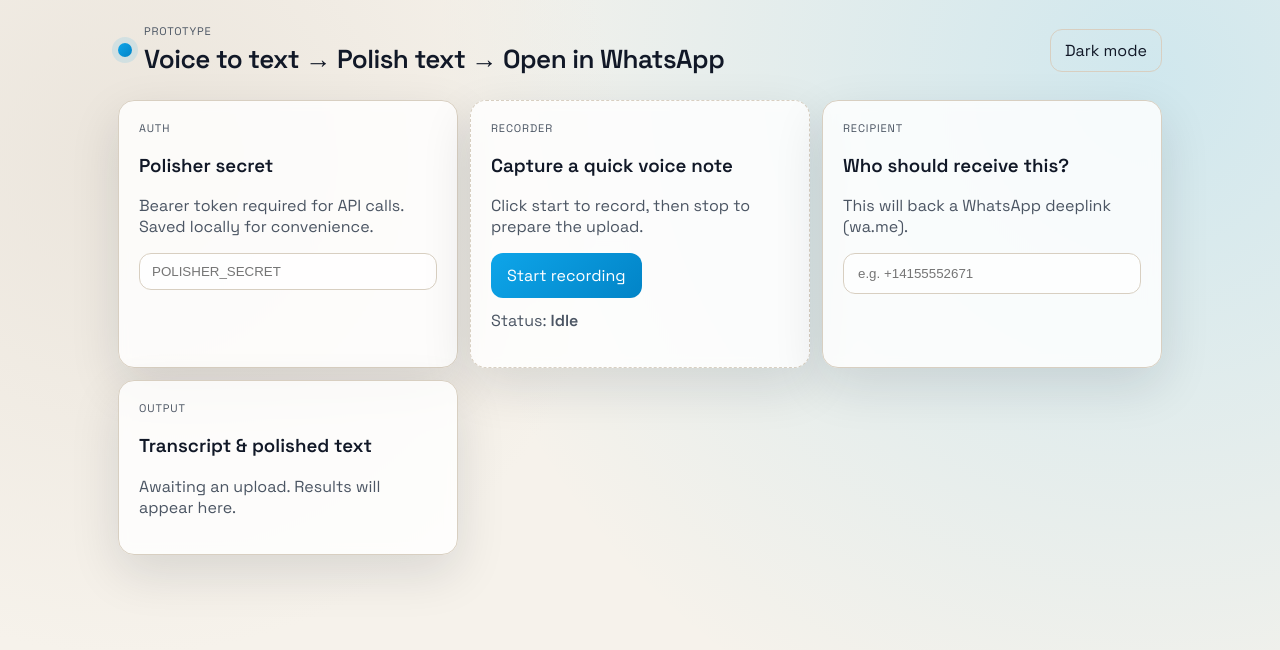
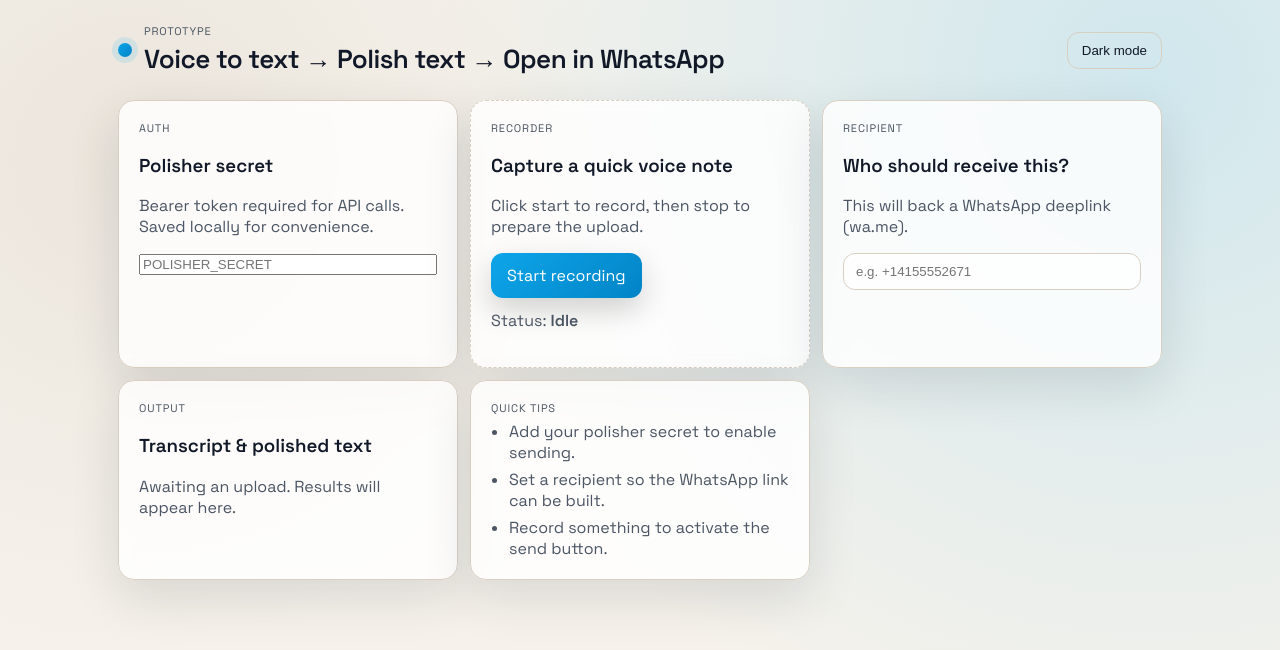
Before and after one commit to GearoidSugrue/voice-to-whatsapp, a Vue app in the folder web/: page / in a window 1280 px wide. Shown: the top 650 px of the page. Built offline with nearby package versions, Linux system fonts and the light colour scheme; no server answers.

Commit message:
Refactor css and add a test

```diff
--- a/web/package.json
+++ b/web/package.json
@@ -16,6 +16,7 @@
     "@types/node": "^24.10.1",
     "@vitejs/plugin-vue": "^6.0.1",
     "@vitest/ui": "^2.1.4",
+    "@vue/test-utils": "^2.4.6",
     "@vue/tsconfig": "^0.8.1",
     "jsdom": "^27.2.0",
     "msw": "^2.7.3",
--- a/web/src/App.vue
+++ b/web/src/App.vue
@@ -75,6 +75,15 @@
         <p class="eyebrow">Error</p>
         <p>{{ apiError }}</p>
       </div>
+
+      <div v-if="!hasAuth || !hasRecipient || !hasAudio" class="panel hint">
+        <p class="eyebrow">Quick tips</p>
+        <ul>
+          <li v-if="!hasAuth">Add your polisher secret to enable sending.</li>
+          <li v-if="!hasRecipient">Set a recipient so the WhatsApp link can be built.</li>
+          <li v-if="!hasAudio">Record something to activate the send button.</li>
+        </ul>
+      </div>
     </main>
   </div>
 </template>
--- a/web/src/components/OutputPanels.vue
+++ b/web/src/components/OutputPanels.vue
@@ -23,7 +23,7 @@
         <p class="label">Polished</p>
         <p>{{ result.polished }}</p>
       </div>
-      <a v-if="whatsappLink" class="cta" :href="whatsappLink" target="_blank" rel="noreferrer">
+      <a v-if="whatsappLink" class="btn btn-primary link-cta" :href="whatsappLink" target="_blank" rel="noreferrer">
         Open in WhatsApp
       </a>
     </div>
@@ -56,18 +56,11 @@
   color: var(--muted);
 }
 
-.cta {
+.link-cta {
   margin-top: 6px;
   display: inline-flex;
   align-items: center;
   gap: 8px;
-  padding: 10px 14px;
-  border-radius: 12px;
-  background: linear-gradient(135deg, var(--accent), var(--accent-strong));
-  color: #fff;
-  text-decoration: none;
-  font-weight: 600;
   width: fit-content;
-  box-shadow: 0 12px 30px rgba(0, 0, 0, 0.12);
 }
 </style>
--- /dev/null
+++ b/web/src/components/PrimaryLink.vue
@@ -0,0 +1,5 @@
+<template>
+  <a class="btn btn-primary" target="_blank" rel="noreferrer">
+    <slot />
+  </a>
+</template>
--- a/web/src/components/RecipientChooser.vue
+++ b/web/src/components/RecipientChooser.vue
@@ -7,25 +7,17 @@
     <p class="eyebrow">Recipient</p>
     <h3>Who should receive this?</h3>
     <p class="muted">This will back a WhatsApp deeplink (wa.me).</p>
-    <input v-model="recipient" type="tel" name="recipient" placeholder="e.g. +14155552671" />
+    <input
+      class="input"
+      v-model="recipient"
+      type="tel"
+      name="recipient"
+      placeholder="e.g. +14155552671"
+    />
   </section>
 </template>
 
 <style scoped>
-input {
-  width: 100%;
-  padding: 12px 14px;
-  border-radius: 12px;
-  border: 1px solid var(--border);
-  background: rgba(255, 255, 255, 0.6);
-  color: var(--text);
-}
-
-input:focus {
-  outline: 2px solid var(--accent);
-  border-color: var(--accent);
-}
-
 .muted {
   color: var(--muted);
 }
--- a/web/src/components/RecorderPanel.vue
+++ b/web/src/components/RecorderPanel.vue
@@ -49,15 +49,15 @@
     <div v-if="error" class="alert">{{ error }}</div>
 
     <div class="controls">
-      <button v-if="!isRecording && !isProcessing" class="primary" type="button" @click="emit('start')">
+      <button v-if="!isRecording && !isProcessing" class="btn btn-primary" type="button" @click="emit('start')">
         Start recording
       </button>
-      <button v-if="isRecording" class="ghost" type="button" @click="emit('stop')">
+      <button v-if="isRecording" class="btn btn-ghost" type="button" @click="emit('stop')">
         Stop
       </button>
       <button
         v-if="hasAudio && !isRecording && !isProcessing"
-        class="ghost"
+        class="btn btn-ghost"
         type="button"
         :disabled="!hasAuth || !hasRecipient || isSubmitting"
         @click="emit('submit')"
@@ -85,21 +85,6 @@
   flex-wrap: wrap;
 }
 
-.primary {
-  border: none;
-  background: linear-gradient(135deg, var(--accent), var(--accent-strong));
-  color: #fff;
-  padding: 12px 16px;
-  border-radius: 12px;
-  cursor: pointer;
-  transition: transform 0.15s ease, box-shadow 0.2s ease;
-}
-
-.primary:hover {
-  transform: translateY(-1px);
-  box-shadow: 0 12px 30px rgba(0, 0, 0, 0.18);
-}
-
 .muted {
   color: var(--muted);
 }
--- a/web/src/styles/theme.css
+++ b/web/src/styles/theme.css
@@ -46,12 +46,40 @@
   transition: background-color 0.3s ease, color 0.3s ease;
 }
 
-a {
+.link {
   color: var(--accent-strong);
+  text-decoration: none;
 }
 
-button {
+.btn {
   font: inherit;
+  border-radius: 12px;
+  cursor: pointer;
+  transition: transform 0.15s ease, box-shadow 0.2s ease, border-color 0.2s ease;
+}
+
+.btn-primary {
+  border: none;
+  background: linear-gradient(135deg, var(--accent), var(--accent-strong));
+  color: #fff;
+  padding: 12px 16px;
+  box-shadow: 0 12px 30px rgba(0, 0, 0, 0.18);
+}
+
+.btn-primary:hover {
+  transform: translateY(-1px);
+}
+
+.btn-ghost {
+  border: 1px solid var(--border);
+  background: transparent;
+  color: var(--text);
+  padding: 10px 14px;
+}
+
+.btn-ghost:hover {
+  border-color: var(--accent);
+  transform: translateY(-1px);
 }
 
 .app-shell {
@@ -146,6 +174,10 @@
 
 .auth input {
   width: 100%;
+}
+
+.input {
+  width: 100%;
   padding: 10px 12px;
   border-radius: 12px;
   border: 1px solid var(--border);
@@ -156,6 +188,14 @@
 .auth input:focus {
   outline: 2px solid var(--accent);
   border-color: var(--accent);
+}
+
+.hint ul {
+  margin: 6px 0 0;
+  padding-left: 18px;
+  color: var(--muted);
+  display: grid;
+  gap: 6px;
 }
 
 @media (max-width: 900px) {
@@ -178,4 +218,8 @@
   .panel {
     padding: 16px;
   }
+
+  .top-bar h1 {
+    font-size: 20px;
+  }
 }
```
Also changed, not shown: web/src/test/AuthTokenTestComponent.vue (added, +13 -0 lines), 2 other files (tests, documents, lock files or other folders).
